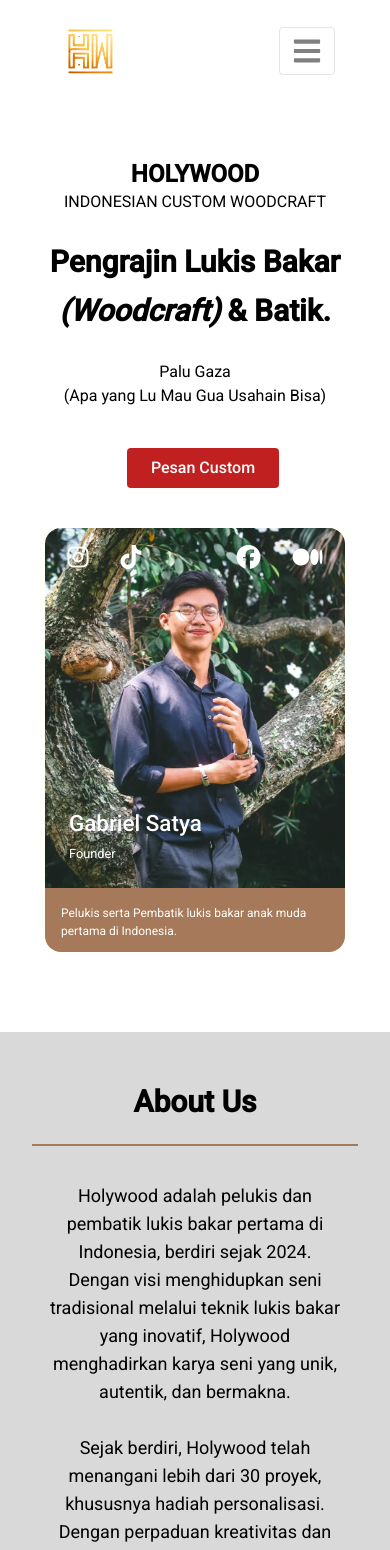
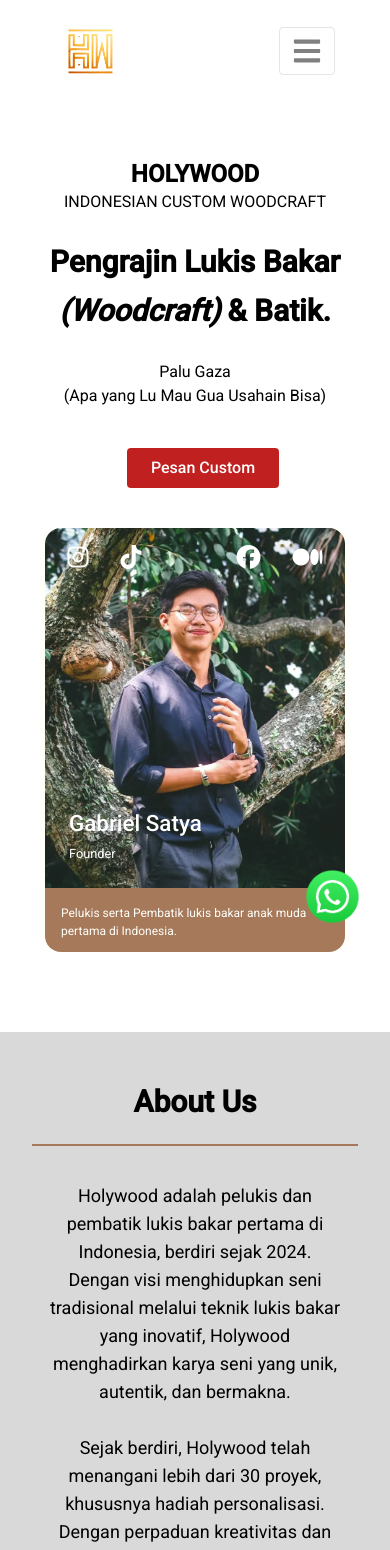
Before and after one commit to richofal/holywood, a Next.js app: page / in a window 390 px wide. Shown: the top 1550 px of the page. Built offline with nearby package versions, Linux system fonts and the light colour scheme.

Commit message:
Add WhatsApp Contact Widget

```diff
--- /dev/null
+++ b/app/components/WhatsApp/WhatsApp.css
@@ -0,0 +1,35 @@
+.whatsapp-link {
+  position: fixed;
+  bottom: -80px;
+  right: 40px;
+  z-index: 50;
+  transition: bottom 0.3s ease;
+}
+
+.whatsapp-link.visible {
+  bottom: 60px;
+}
+
+.whatsapp-icon {
+  width: 55px;
+  height: 55px;
+  transition: transform 0.3s ease;
+}
+
+.whatsapp-icon:hover {
+  transform: scale(1.2);
+}
+
+@media only screen and (max-width: 580px) {
+  .whatsapp-link {
+    position: fixed;
+    bottom: -80px;
+    right: 30px;
+    z-index: 50;
+    transition: bottom 0.3s ease-in-out;
+  }
+
+  .whatsapp-link.visible {
+    bottom: 30px;
+  }
+}
--- /dev/null
+++ b/app/components/WhatsApp/WhatsApp.tsx
@@ -0,0 +1,71 @@
+"use client";
+
+import { useEffect } from "react";
+import "./WhatsApp.css";
+import React from "react";
+
+const WhatsApp = () => {
+  const whatsAppNumber = "881027707533";
+  const baseUrl = "https://wa.me/62";
+  const message =
+    "Halo, dengan kami Holywood Indonesia, ada yang bisa dibantu? Hubungi sekarang";
+  const url = `${baseUrl}${whatsAppNumber}`;
+  const encodedMessage = encodeURIComponent(message);
+  const urlWithMessage = `${url}?text=${encodedMessage}`;
+
+  useEffect(() => {
+    const handleScroll = () => {
+      const whatsappLinkElement = document.querySelector(".whatsapp-link");
+      if (window.scrollY > 100) {
+        whatsappLinkElement?.classList.add("visible");
+      } else {
+        whatsappLinkElement?.classList.remove("visible");
+      }
+    };
+
+    const checkScrollVisibility = () => {
+      const whatsappLinkElement = document.querySelector(".whatsapp-link");
+      const scrollHight = document.documentElement.scrollHeight;
+      const clientHeight = document.documentElement.clientHeight;
+
+      if (scrollHight > clientHeight) {
+        handleScroll();
+        window.addEventListener("scroll", handleScroll);
+      } else {
+        whatsappLinkElement?.classList.add("visible");
+      }
+    };
+
+    checkScrollVisibility();
+
+    // window.addEventListener("scroll", handleScroll);
+
+    return () => {
+      window.removeEventListener("scroll", handleScroll);
+    };
+  }, []);
+
+  return (
+    <div>
+      <a
+        href={urlWithMessage}
+        className="whatsapp-link relative"
+        target="_blank"
+        rel="noreferrer noopener"
+      >
+        <span className="absolute left-[7px] top-[7px] -z-50 size-10">
+          <span className="flex size-full items-center justify-center animate-ping rounded-full bg-green-500 opacity-75"></span>
+        </span>
+        <img
+          src="/whatsapp.png"
+          alt="WhatsApp"
+          width={40}
+          height={40}
+          className="whatsapp-icon z-50"
+        />
+      </a>
+    </div>
+  );
+};
+
+export default WhatsApp;
--- a/app/layout.tsx
+++ b/app/layout.tsx
@@ -2,6 +2,7 @@
 import { Geist, Geist_Mono } from "next/font/google";
 import "./globals.css";
 import Navbar from "./components/Navbar/Navbar";
+import WhatsApp from "./components/WhatsApp/WhatsApp";
 
 const geistSans = Geist({
   variable: "--font-geist-sans",
@@ -31,6 +32,7 @@
       >
         <Navbar />
         {children}
+        <WhatsApp />
       </body>
     </html>
   );
```
Also changed, not shown: public/whatsapp.png (added).
